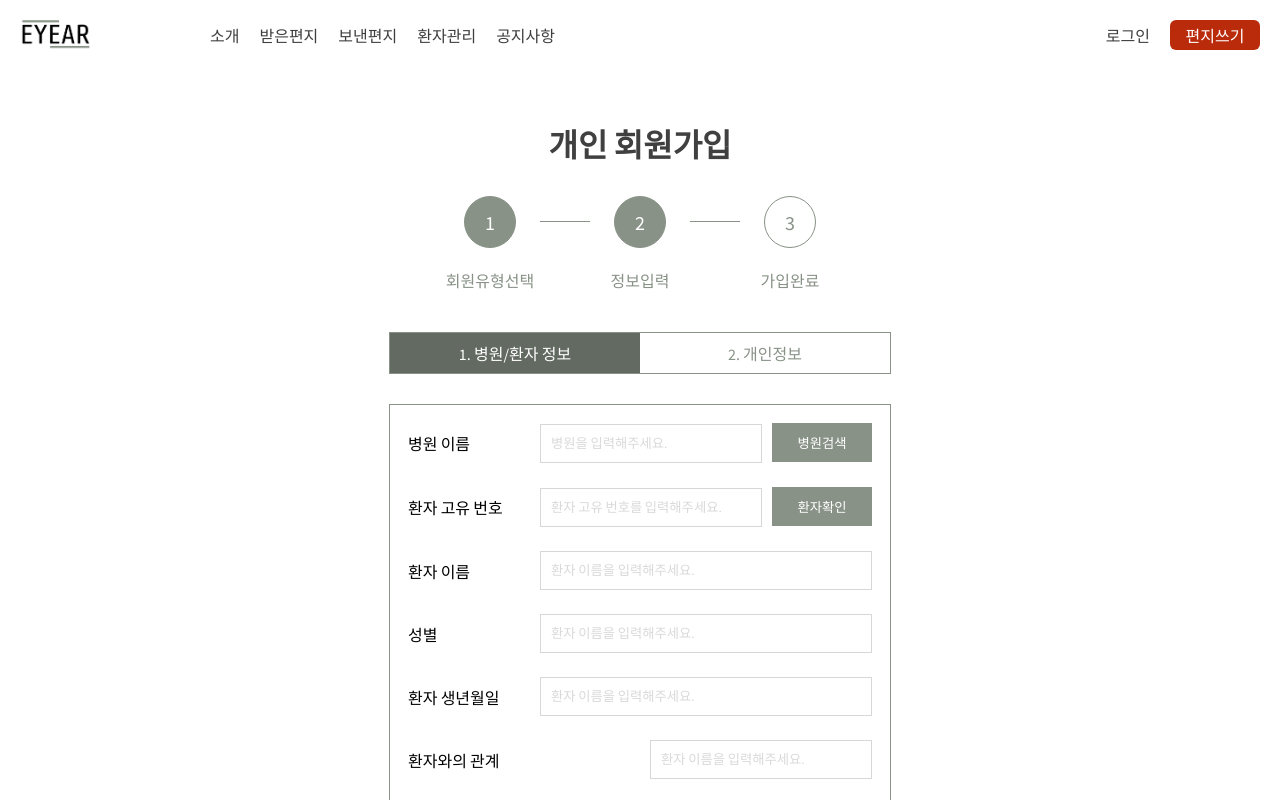
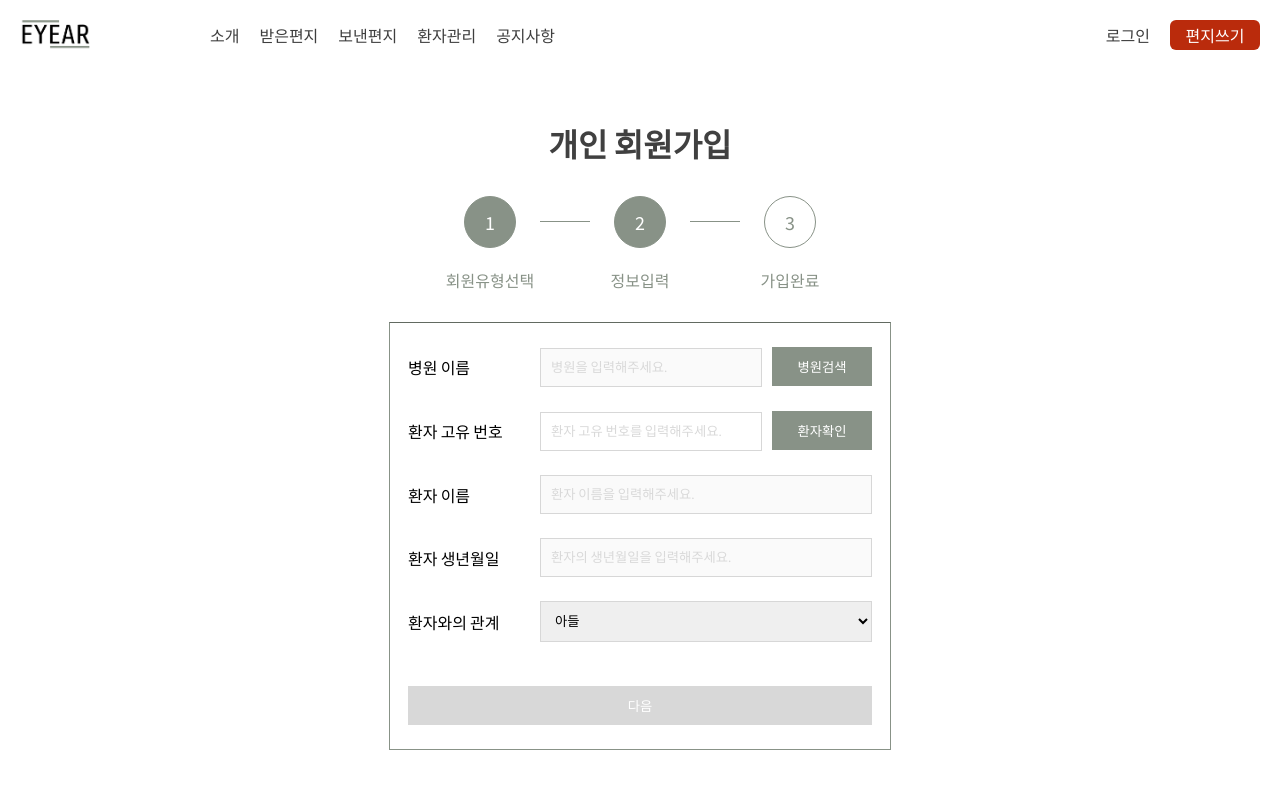
Before and after one commit to eyear22/eyear_frontend, a React (Create React App) app: page /join/user in a window 1280 px wide. Shown: the top 800 px of the page. Built offline with nearby package versions, Linux system fonts and the light colour scheme.

Commit message:
[FEAT] 회원가입 첫번째 정보 입력

```diff
--- a/src/components/common/JoinTabMenu.js
+++ b/src/components/common/JoinTabMenu.js
@@ -24,35 +24,16 @@ const JoinTabMenu = ({ idx, title1, title2, Component1, Component2 }) => {
 
   return (
     <Container>
-      <Wrap>
-        <TopBar>
-          {tabMenu.map((section, index) => {
-            return section.title;
-          })}
-        </TopBar>
-      </Wrap>
       <InputArea>{tabMenu[idx.value].content}</InputArea>
     </Container>
   );
 };
 
 const Container = styled.div`
-  margin-top: 40px;
   background-color: #fff;
   display: flex;
   flex-direction: column;
   align-items: center;
-`;
-
-const Wrap = styled.div`
-  border: 1px solid #889287;
-  width: 500px;
-  ${mobile({ width: '300px' })}
-`;
-
-const TopBar = styled.div`
-  display: flex;
-  cursor: pointer;
 `;
 
 const TitleContainer = styled.div`
@@ -69,8 +50,10 @@ const Title = styled.text`
 `;
 
 const InputArea = styled.div`
-  margin-top: 30px;
-  border: 1px solid #889287;
+  border-top: 1px solid #626a61;
+  border-left: 1px solid #889287;
+  border-right: 1px solid #889287;
+  border-bottom: 1px solid #889287;
   width: 500px;
   ${mobile({ width: '300px' })}
 `;
--- a/src/components/home/Footer.js
+++ b/src/components/home/Footer.js
@@ -30,6 +30,7 @@ const Line = styled.div`
 `;
 
 const Text = styled.div`
+  color: #3e3e3e;
   width: 80vw;
   margin-top: 5px;
   font-size: 14px;
--- a/src/components/joinUser/FirstInput.js
+++ b/src/components/joinUser/FirstInput.js
@@ -1,48 +1,79 @@
 import styled from 'styled-components';
 import { mobile } from '../../utils/responsive';
 
-const FirstInput = ({ activeIndex }) => {
+const FirstInput = ({ activeIndex, hospitalName, patientId, patientName, patientBirth, relation }) => {
+  // 병원 검색(현재는 임의 값)
+  const searchHospital = () => {
+    hospitalName.onChange('서울요양병원');
+  };
+
+  // 환자 확인(현재는 임의 값)
+  const checkPatient = () => {
+    if (patientId.value == '') alert('환자의 고유번호를 입력해주세요.');
+    else {
+      patientName.onChange('김대식');
+      patientBirth.onChange('1968.08.12');
+    }
+  };
+
+  // 필터 변경
+  const changeFilter = (e) => {
+    relation.onChange(e.target.value);
+  };
+
+  // null값이 있는지 확인
+  const checkNull =
+    hospitalName.value == '' || patientId.value == '' || patientName.value == '' || patientBirth.value == '';
+
   // 다음 버튼 눌렀을 때
-  const onClick = () => activeIndex.onChange(1);
+  const onClick = () => {
+    activeIndex.onChange(1);
+  };
+
   return (
     <Container>
       <Wrap>
         <Title>병원 이름</Title>
         <Right>
-          <Input placeholder="병원을 입력해주세요." />
-          <RightButton>병원검색</RightButton>
+          <Input disabled value={hospitalName.value} placeholder="병원을 입력해주세요." />
+          <RightButton onClick={() => searchHospital()}>병원검색</RightButton>
         </Right>
       </Wrap>
       <Wrap>
         <Title>환자 고유 번호</Title>
         <Right>
-          <Input placeholder="환자 고유 번호를 입력해주세요." />
-          <RightButton>환자확인</RightButton>
+          <Input
+            value={patientId.value}
+            onChange={(e) => patientId.onChange(e.target.value)}
+            placeholder="환자 고유 번호를 입력해주세요."
+          />
+          <RightButton onClick={() => checkPatient()}>환자확인</RightButton>
         </Right>
       </Wrap>
       <Wrap>
         <Title>환자 이름</Title>
-        <FullInput placeholder="환자 이름을 입력해주세요." />
-      </Wrap>
-      <Wrap>
-        <Title>성별</Title>
-        <FullInput placeholder="환자 이름을 입력해주세요." />
+        <FullInput disabled value={patientName.value} placeholder="환자 이름을 입력해주세요." />
       </Wrap>
       <Wrap>
         <Title>환자 생년월일</Title>
-        <FullInput placeholder="환자 이름을 입력해주세요." />
+        <FullInput disabled value={patientBirth.value} placeholder="환자의 생년월일을 입력해주세요." />
       </Wrap>
       <Wrap>
         <Title>환자와의 관계</Title>
-        <Input placeholder="환자 이름을 입력해주세요." />
+        <Select placeholder="환자와의 관계를 입력해주세요." onChange={changeFilter}>
+          <option value="sun">아들</option>
+          <option value="daughter">딸</option>
+        </Select>
       </Wrap>
-      <NextButton onClick={() => onClick()}>다음</NextButton>
+      <NextButton disabled={checkNull} onClick={() => onClick()}>
+        다음
+      </NextButton>
     </Container>
   );
 };
 
 const Container = styled.div`
-  padding: 18px;
+  padding: 24px 18px;
   display: flex;
   flex-direction: column;
 `;
@@ -57,7 +88,7 @@ const Wrap = styled.div`
   ${mobile({ flexDirection: 'column', alignItems: 'normal' })}
 `;
 
-const Title = styled.text`
+const Title = styled.div`
   margin-right: 20px;
 `;
 
@@ -106,6 +137,20 @@ const NextButton = styled.button`
   background-color: #626a61;
   color: #fff;
   padding: 10px;
+  &:disabled {
+    cursor: default;
+    background-color: #d8d8d8;
+  }
+`;
+
+const Select = styled.select`
+  padding: 10px;
+  width: 332px;
+  border: 1px solid #d7d7d7;
+  &:focus {
+    outline: none;
+  }
+  ${mobile({ width: 130 })}
 `;
 
 export default FirstInput;
--- a/src/pages/JoinUser.js
+++ b/src/pages/JoinUser.js
@@ -3,20 +3,47 @@ import JoinTabMenu from '../components/common/JoinTabMenu';
 import FirstInput from '../components/joinUser/FirstInput';
 import useInput from '../utils/useInput';
 import JoinLayout from '../components/common/JoinLayout';
+import SecondInput from '../components/joinUser/SecondInput';
 
 const JoinUser = () => {
   const activeIndex = useInput(0);
+  const hospitalName = useInput('');
+  const patientId = useInput('');
+  const patientName = useInput('');
+  const patientBirth = useInput('');
+  const relation = useInput('sun');
+
+  const sex = useInput(1); // 0:남자, 1:여자
+
   return (
     <JoinLayout title="개인 회원가입" num="2">
       <JoinTabMenu
         idx={activeIndex}
         title1="1. 병원/환자 정보"
         title2="2. 개인정보"
-        Component1={<FirstInput activeIndex={activeIndex} />}
-        Component2={<div />}
+        Component1={
+          <FirstInput
+            activeIndex={activeIndex}
+            hospitalName={hospitalName}
+            patientId={patientId}
+            patientName={patientName}
+            patientBirth={patientBirth}
+            relation={relation}
+          />
+        }
+        Component2={<SecondInput activeIndex={activeIndex} sex={sex} />}
       />
     </JoinLayout>
   );
 };
 
+const Container = styled.div`
+  display: flex;
+  justify-content: center;
+`;
+const Wrap = styled.div`
+  border: 1px solid #626a61;
+  display: flex;
+`;
+
 export default JoinUser;
```
